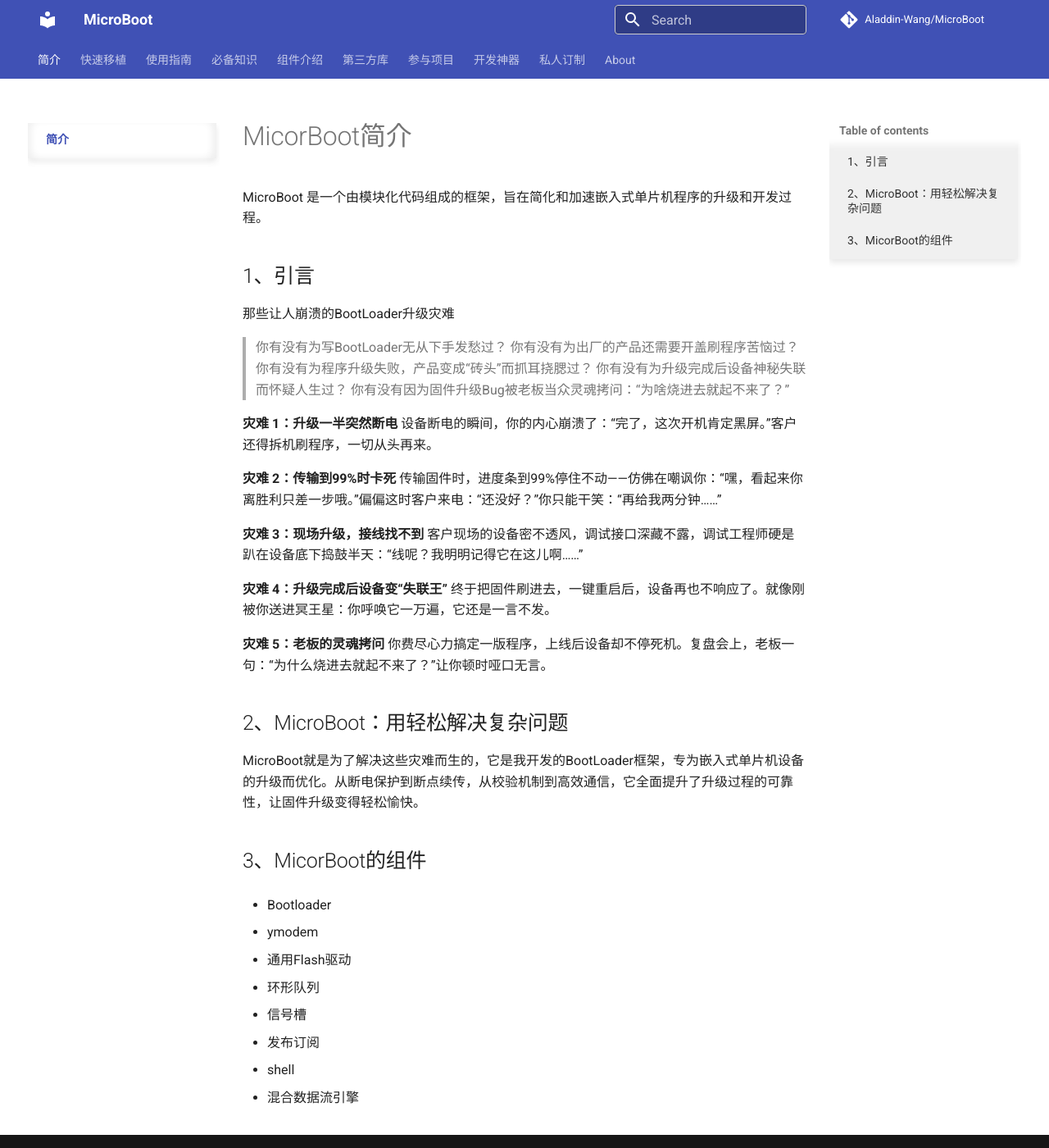
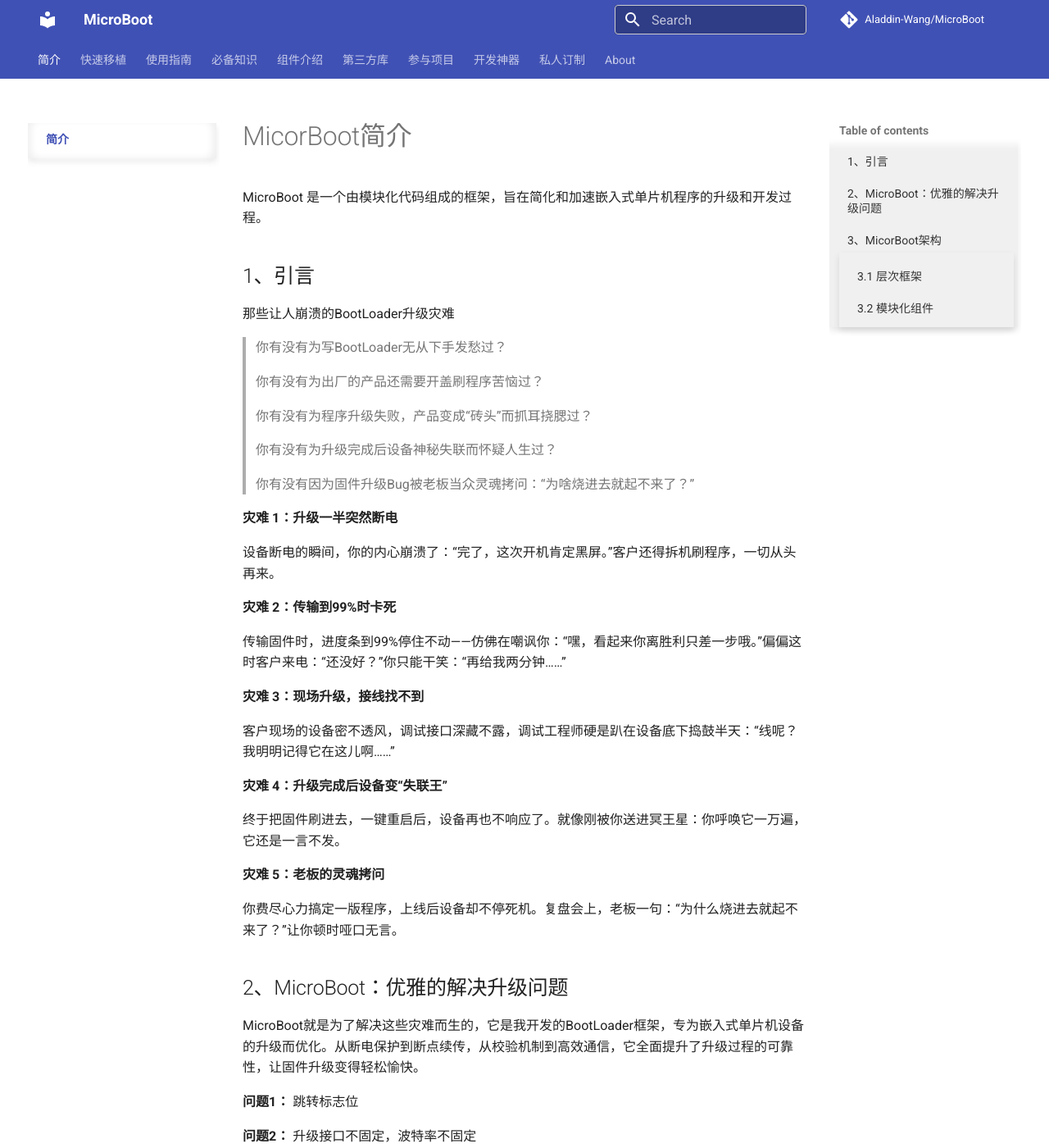
Before and after one commit to Aladdin-Wang/MicroBoot, an MkDocs documentation site: the page built from docs/index.md, in a window 1280 px wide and 1400 px high. Shown: the whole window at 82% size. Built offline with MkDocs 1.6.1 and Material for MkDocs 9.7.7, drawn with Linux system fonts in a browser that asks for light colours; comment, search, counter and statistics services are not loaded; some of the changed text lies outside the part shown.

Commit message:
更新microboot简介

```diff
--- a/docs/index.md
+++ b/docs/index.md
@@ -8,33 +8,66 @@
 那些让人崩溃的BootLoader升级灾难
 
 > 你有没有为写BootLoader无从下手发愁过？
+>
 > 你有没有为出厂的产品还需要开盖刷程序苦恼过？
+>
 > 你有没有为程序升级失败，产品变成“砖头”而抓耳挠腮过？
+>
 > 你有没有为升级完成后设备神秘失联而怀疑人生过？
+>
 > 你有没有因为固件升级Bug被老板当众灵魂拷问：“为啥烧进去就起不来了？”
 
 **灾难 1：升级一半突然断电**
+
 设备断电的瞬间，你的内心崩溃了：“完了，这次开机肯定黑屏。”客户还得拆机刷程序，一切从头再来。
 
 **灾难 2：传输到99%时卡死**
+
 传输固件时，进度条到99%停住不动——仿佛在嘲讽你：“嘿，看起来你离胜利只差一步哦。”偏偏这时客户来电：“还没好？”你只能干笑：“再给我两分钟……”
 
 **灾难 3：现场升级，接线找不到**
+
 客户现场的设备密不透风，调试接口深藏不露，调试工程师硬是趴在设备底下捣鼓半天：“线呢？我明明记得它在这儿啊……”
 
 **灾难 4：升级完成后设备变“失联王”**
+
 终于把固件刷进去，一键重启后，设备再也不响应了。就像刚被你送进冥王星：你呼唤它一万遍，它还是一言不发。
 
 **灾难 5：老板的灵魂拷问**
+
 你费尽心力搞定一版程序，上线后设备却不停死机。复盘会上，老板一句：“为什么烧进去就起不来了？”让你顿时哑口无言。
 
-## 2、MicroBoot：用轻松解决复杂问题
+## 2、MicroBoot：优雅的解决升级问题
 
  MicroBoot就是为了解决这些灾难而生的，它是我开发的BootLoader框架，专为嵌入式单片机设备的升级而优化。从断电保护到断点续传，从校验机制到高效通信，它全面提升了升级过程的可靠性，让固件升级变得轻松愉快。
 
+**问题1：** 跳转标志位
 
 
-## 3、MicorBoot的组件
+
+**问题2：** 升级接口不固定，波特率不固定
+
+
+
+**问题3：** 跳转后死机
+
+
+
+**问题4：** 升级一半中断
+
+
+
+**问题5：** 上位机太复杂客户不会用
+
+
+
+## 3、MicorBoot架构
+
+### 3.1 层次框架
+
+
+
+### 3.2 模块化组件
 
 - Bootloader
 
```
